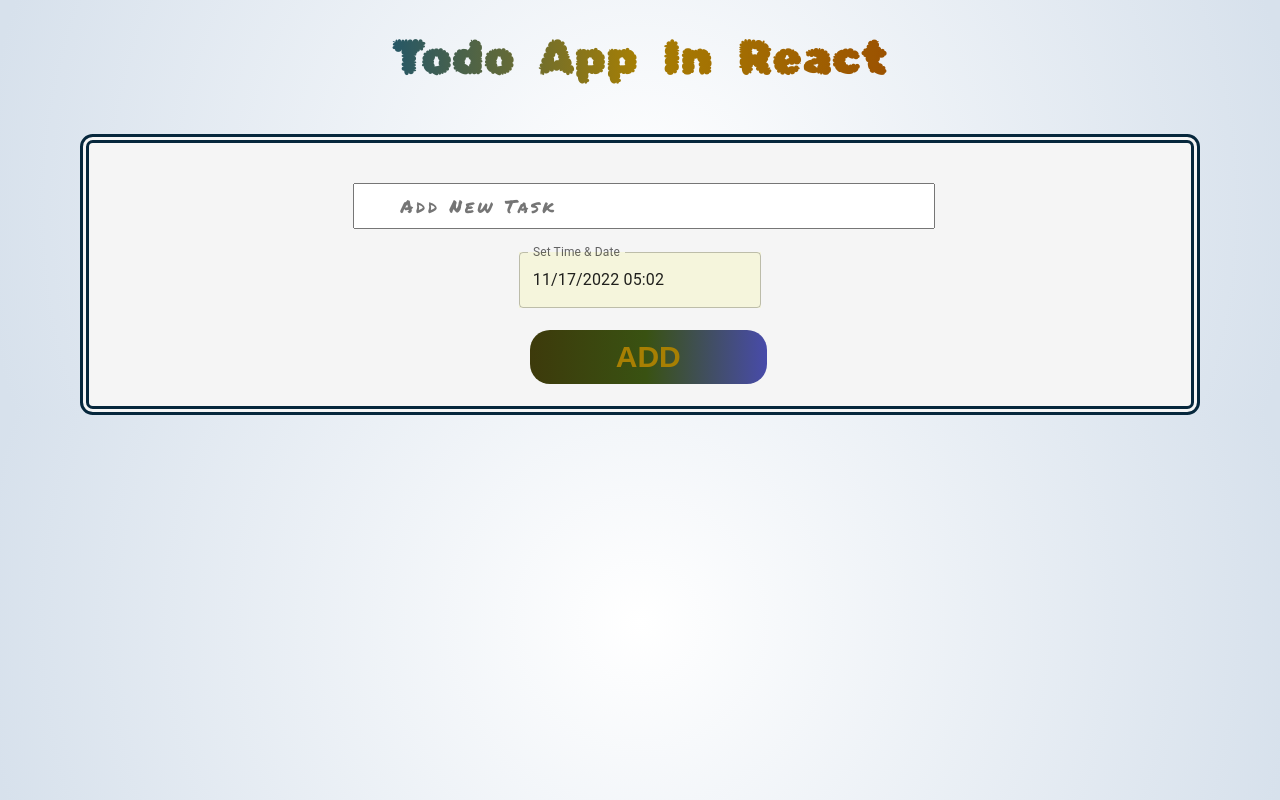
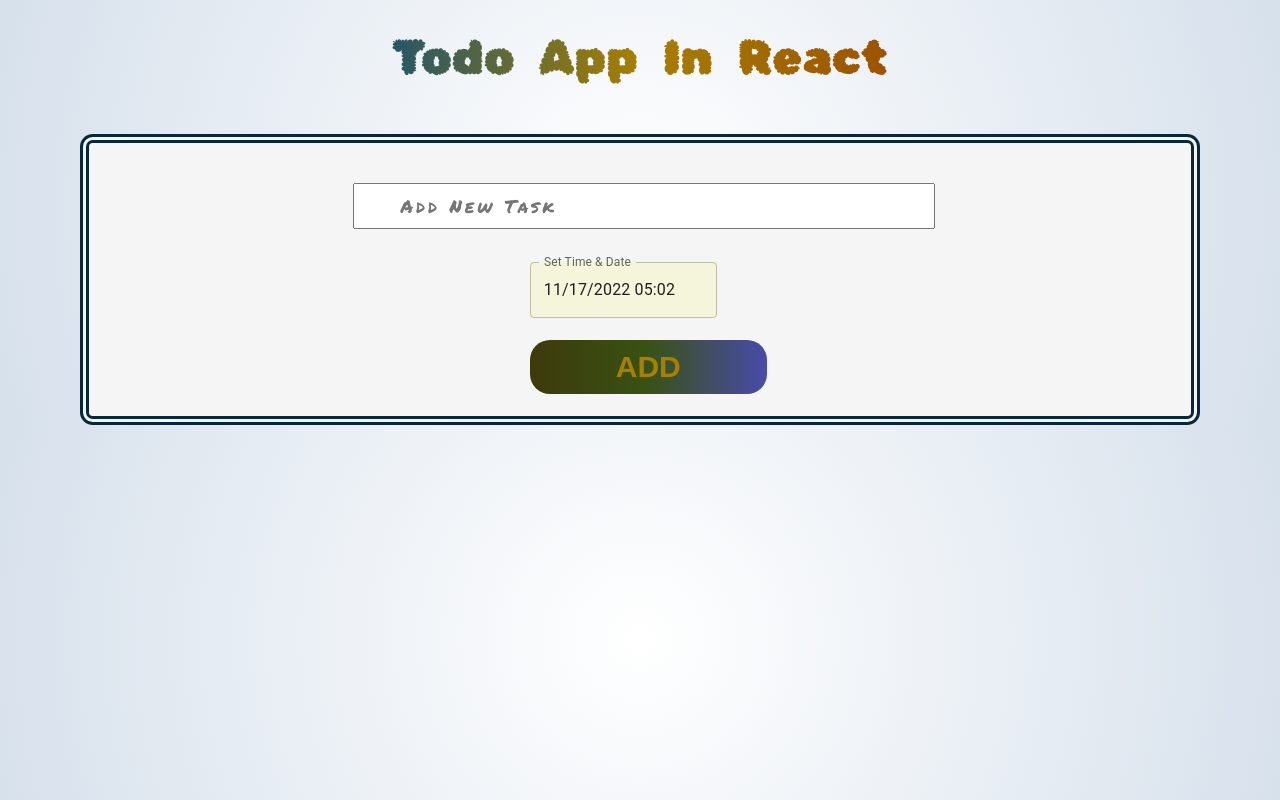
Before and after one commit to Tusharjagi/Todo_React, a React (Create React App) app: page / in a window 1280 px wide. Built offline with nearby package versions, Linux system fonts and the light colour scheme; the HTML template or start-up script is replaced by a standard one.

Commit message:
calender scss

```diff
--- a/src/Components/Content/Input/Calender/Calender.js
+++ b/src/Components/Content/Input/Calender/Calender.js
@@ -1,4 +1,4 @@
-import "./calender.css";
+import "./calender.scss";
 import TextField from "@mui/material/TextField";
 import { LocalizationProvider } from "@mui/x-date-pickers/LocalizationProvider";
 import { AdapterDayjs } from "@mui/x-date-pickers/AdapterDayjs";
--- a/src/Components/Content/Input/Calender/calender.css
+++ b/src/Components/Content/Input/Calender/calender.scss
@@ -1,9 +1,9 @@
 .calender {
   background-color: beige;
   /* background-color: #89C4F4; */
-  margin-left: 39%;
-  margin-top: 2%;
-  margin-right: 39%;
+  margin-left: 40%;
+  margin-top: 2em;
+  margin-right: 43%;
 }
 
 input.css-nxo287-MuiInputBase-input-MuiOutlinedInput-input {
```
